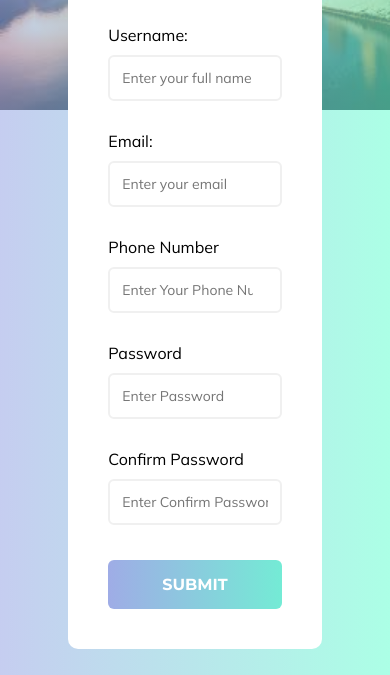
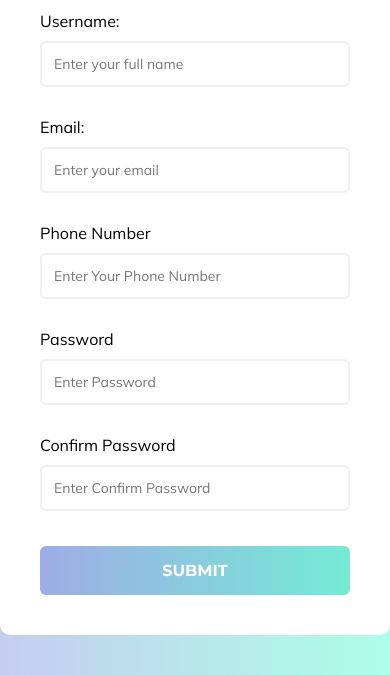
Before and after one commit to Pawan-Ratwana/validationFormWithoutRegexJs, a plain HTML site: page index.html in a window 390 px wide. Shown: the part 169-844 px from the top of the page. Drawn offline with nearby package versions, Linux system fonts and the light colour scheme.

Commit message:
some improve

```diff
--- a/style.css
+++ b/style.css
@@ -40,7 +40,6 @@ body {
   box-shadow: 0 2.8px 2.2px rgba(0, 0, 0, 0.034) 0 6.7px 5.3px
     rgba(0, 0, 0, 0.048) 0 12.8;
   overflow: hidden;
-  width: calc(100vw - 65vw); /* Adjusting container width */
   max-width: 100%;
 }
 
@@ -156,9 +155,7 @@ body {
 /* Media query for responsiveness */
 @media (max-width: 998px) {
   .container {
-    width: calc(
-      100vw - 35vw
-    ); /* Adjusting container width for smaller screens */
+    /* Adjusting container width for smaller screens */
     max-width: 100%;
   }
 }
```
